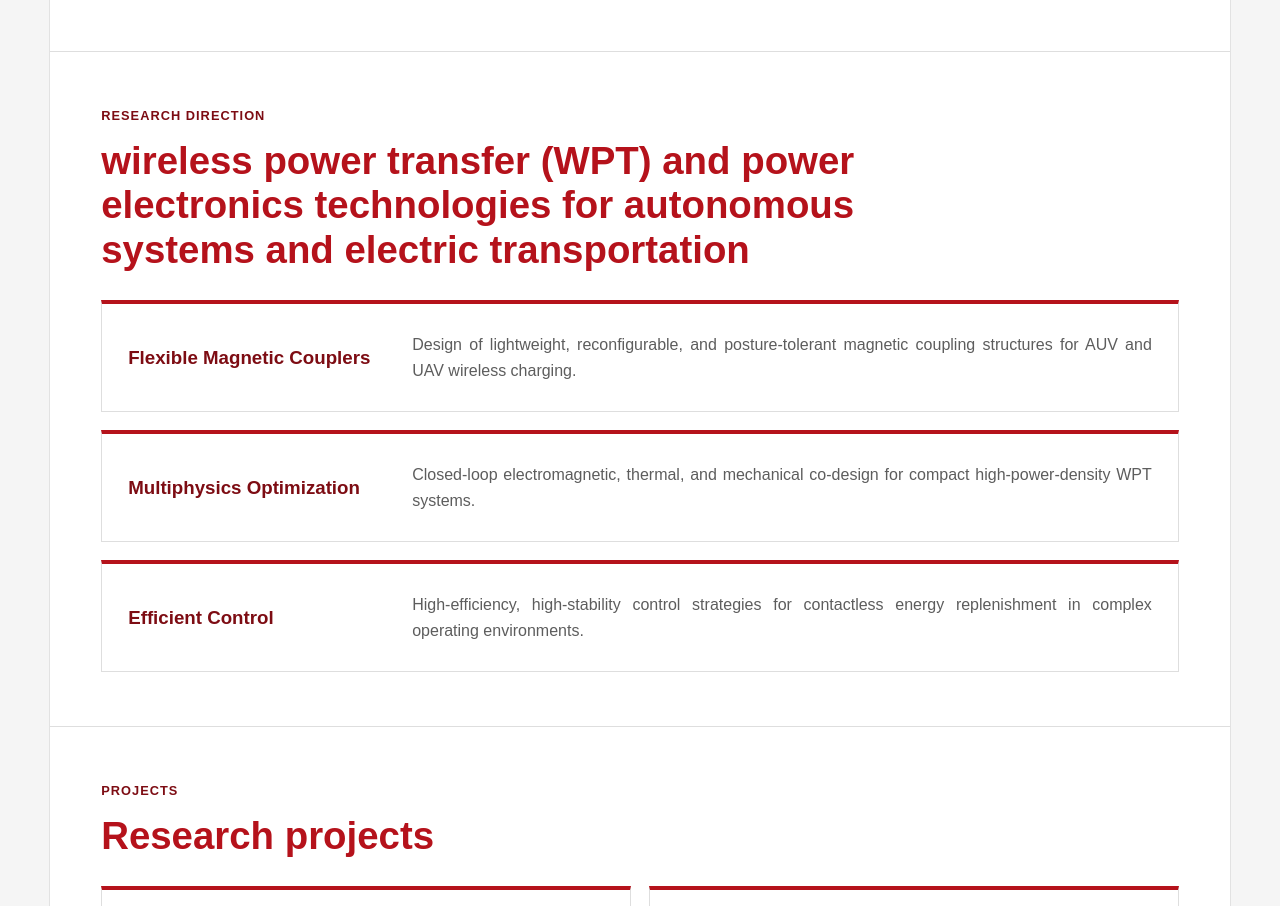
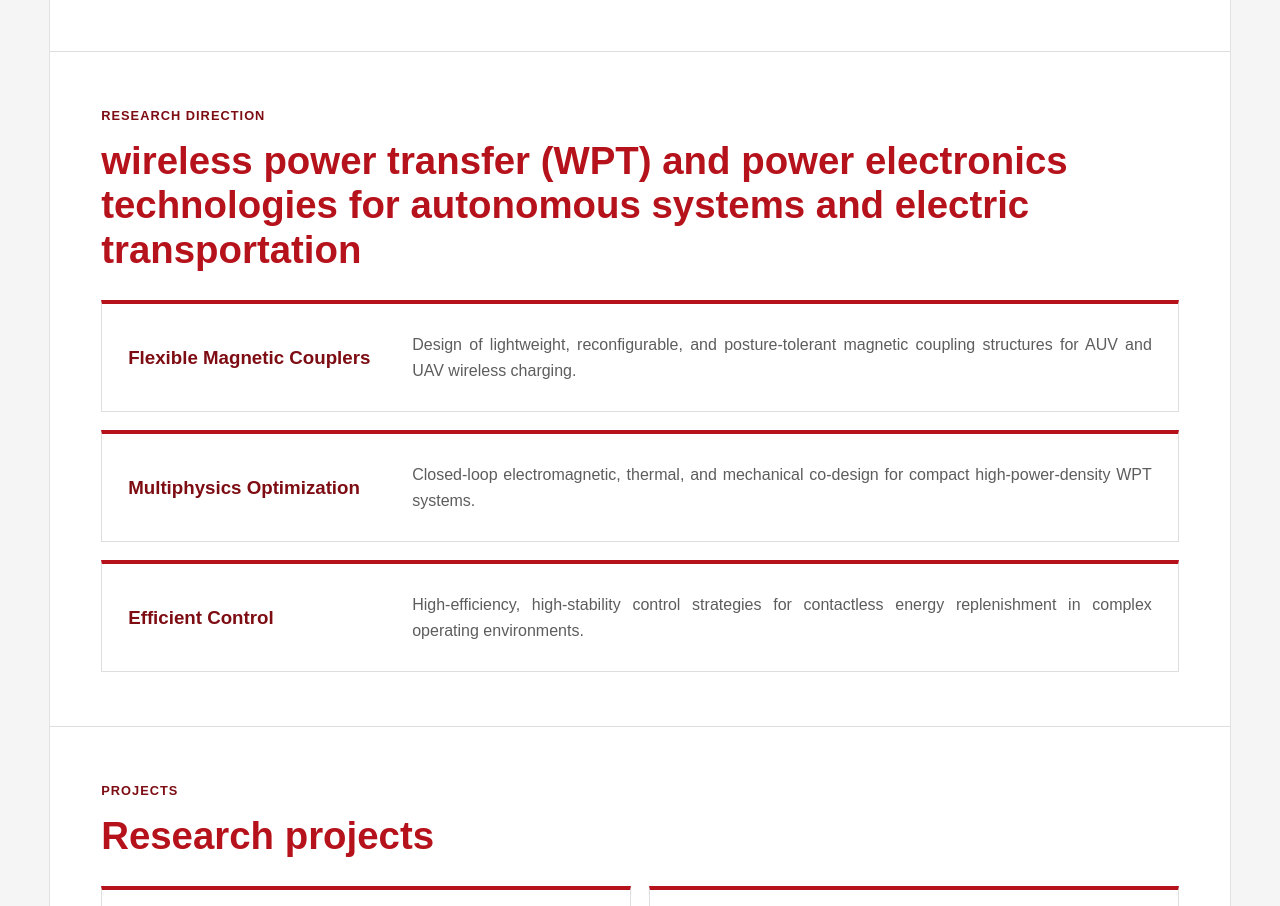
Before and after one commit to BenZhangCityU/BenZhangCityU.github.io, a plain HTML site: page index.html in a window 1280 px wide. Shown: the part 1492-2398 px from the top of the page. Drawn offline with Linux system fonts and the light colour scheme.

Commit message:
Widen research direction heading

```diff
--- a/styles.css
+++ b/styles.css
@@ -215,6 +215,10 @@ dd {
 .section-heading {
   max-width: 760px;
   margin-bottom: 28px;
+}
+
+#research .section-heading {
+  max-width: none;
 }
 
 .section-heading h2,
```
